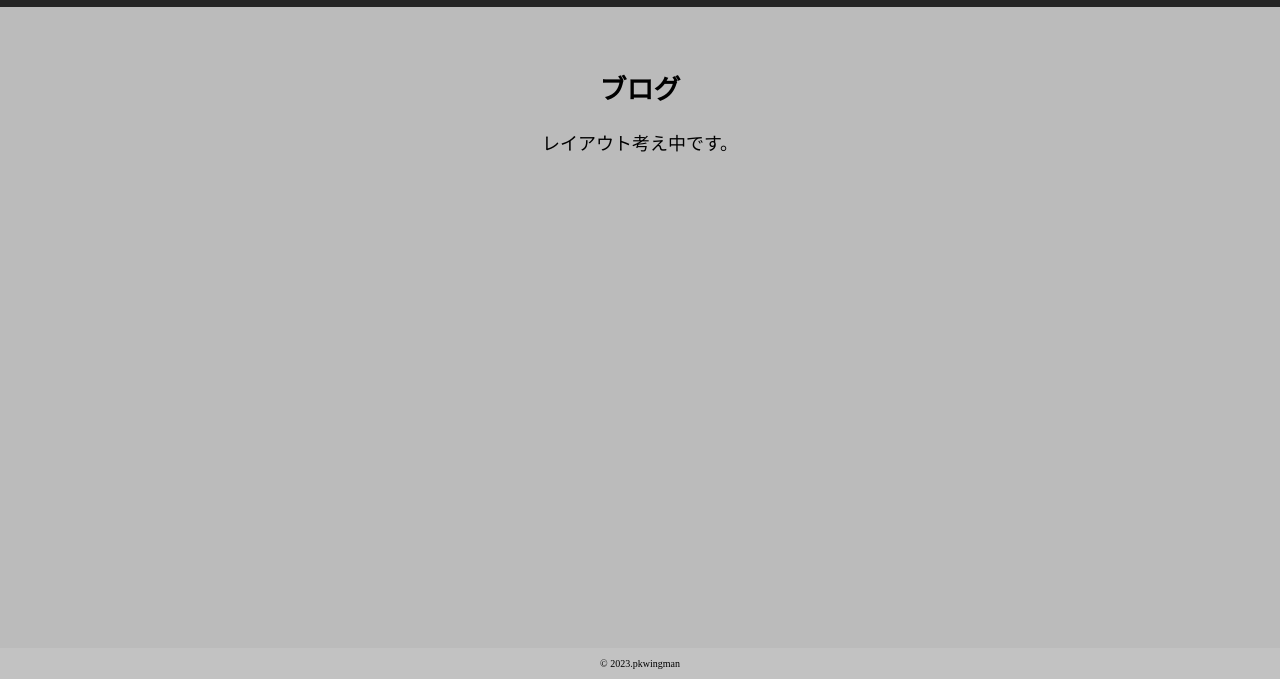
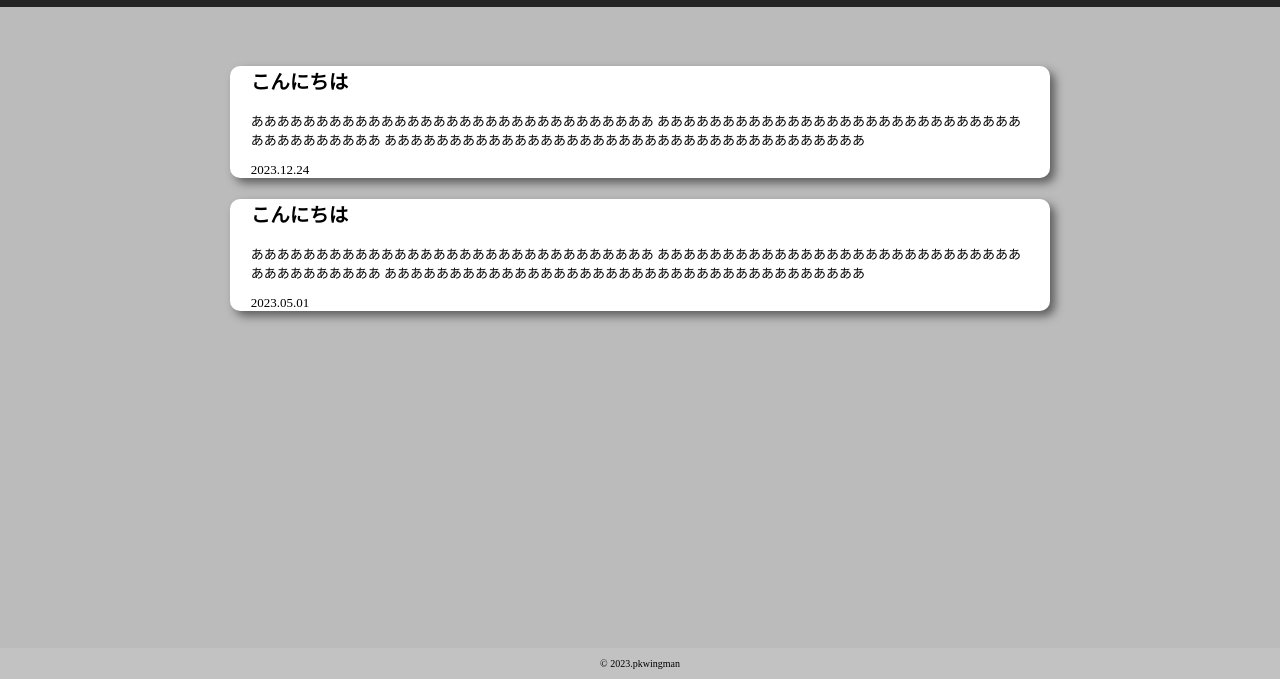
Before and after one commit to hideki6/NewWebsite, a plain HTML site: page blog.html in a window 1280 px wide. Shown: the part 121-800 px from the top of the page. Drawn offline with Linux system fonts and the light colour scheme.

Commit message:
・ブログポータルページ修正 ・ボックスに影を追加

```diff
--- a/blog.html
+++ b/blog.html
@@ -56,12 +56,25 @@
         </div>
     </header>
 
-<!-- ****************************** About **************************** -->
-    <section id="About" class="main-contents">
-        <div class="about-me">
-            <h1>ブログ</h1>
-                <p>レイアウト考え中です。
+<!-- ****************************** Blog ***************************** -->
+    <section id="Blog" class="main-contents blog-portal">
+        <div class="blog-list">
+            <div class="blog-item">
+                <h1 class="blog-title">こんにちは</h1>
+                <p>あああああああああああああああああああああああああああああああ
+                    ああああああああああああああああああああああああああああああああああああああ
+                    あああああああああああああああああああああああああああああああああああああ
                 </p>
+                <p>2023.12.24</p>
+            </div>
+            <div class="blog-item">
+                <h1 class="blog-title">こんにちは</h1>
+                <p>あああああああああああああああああああああああああああああああ
+                    ああああああああああああああああああああああああああああああああああああああ
+                    あああああああああああああああああああああああああああああああああああああ
+                </p>
+                <p>2023.05.01</p>
+            </div>
         </div>
     </section>
 
--- a/css/style.css
+++ b/css/style.css
@@ -115,6 +115,7 @@ footer {
     border-radius: 17px;
     -webkit-border-radius: 17px;
     -moz-border-radius: 17px;
+    box-shadow: 5px 5px 10px rgba(0, 0, 0, 0.5); /* ボックス内側の影を指定（[左][上][広がり]）*/
 }
 
 .arrow_box:after {
@@ -134,6 +135,33 @@ footer {
     bottom: 100%;
     left: 40%;
 }
+
+
+/* ==================================
+    Blog
+==================================== */
+.blog-item {
+    background-color: white;
+    border-radius: 10px;
+    margin-top: 2%;
+    margin-left: 10%;
+    margin-right: 10%;
+    padding-left: 2%;
+    padding-right: 2%;
+    box-shadow: 5px 5px 10px rgba(0, 0, 0, 0.5); /* ボックス内側の影を指定（[左][上][広がり]）*/
+}
+
+.blog-portal {
+    text-align: left;
+    font-size: 1.3rem;
+}
+
+.blog-list {
+
+
+}
+
+
 
 
 /* ==================================
```
Also changed, not shown: about.html (+1 -1 lines).
